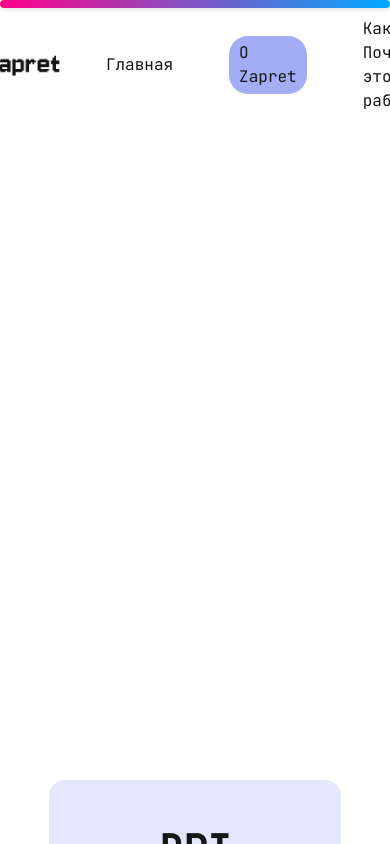
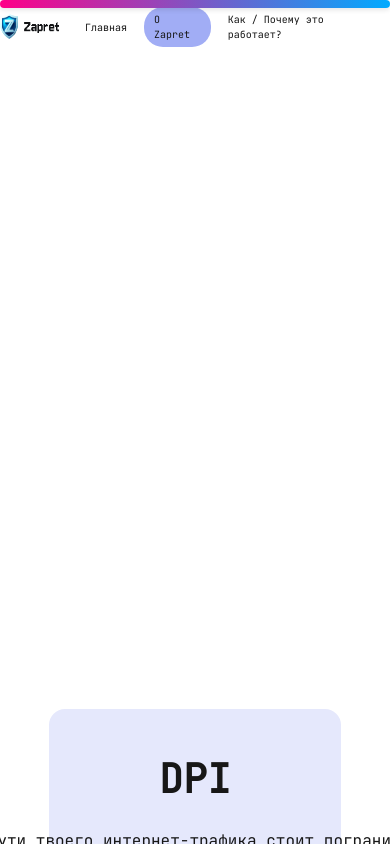
Before and after one commit to kononoVikaReal/Zapret, a Next.js app: page /about in a window 390 px wide. Shown: the top 844 px of the page. Built offline with nearby package versions, Linux system fonts and the light colour scheme.

Commit message:
The navigation bar has been adapted

```diff
--- a/src/app/about/page.tsx
+++ b/src/app/about/page.tsx
@@ -77,7 +77,7 @@ export default function page() {
 			/>
 			<InfoCard
 				props={{
-					title: 'Youtube и Discord',
+					title: 'YouTube и Discord',
 					desc: 'Ютуб и дискорд не работает через запрет ',
 					imgUrl: '/attention.svg',
 					imgAlt: 'attention logo',
--- a/src/app/page.tsx
+++ b/src/app/page.tsx
@@ -1,7 +1,7 @@
 import Advantage from '@/components/Advantage/Advantage'
 import DownloadCard from '@/components/DownloadCard/DownloadCard'
 import InfoCard from '@/components/InfoCard/InfoCard'
-import Zapret from '@/components/ZapretInfo/Zapret'
+import Zapret from '@/components/Zapret/Zapret'
 import * as motion from 'framer-motion/client'
 import styles from './page.module.css'
 
--- a/src/components/InfoDownload/InfoDownload.module.css
+++ b/src/components/InfoDownload/InfoDownload.module.css
@@ -23,3 +23,9 @@
 	gap: 16px;
 	align-items: center;
 }
+
+@media (max-width: 768px) {
+	.background {
+		display: none;
+	}
+}
--- a/src/components/Navigation/Navigation.module.css
+++ b/src/components/Navigation/Navigation.module.css
@@ -24,3 +24,25 @@
 	background-color: #a1adf5; /* Цвет заливки */
 	border-radius: 19px; /* Скругленные углы */
 }
+
+.image {
+	position: relative;
+	overflow: hidden;
+	width: 150px;
+	height: 55px;
+}
+
+@media (max-width: 768px) {
+	.titles {
+		font-size: 10px;
+		gap: 7px;
+		padding-top: 7px;
+	}
+	.image {
+		width: 70px;
+		height: 30px;
+	}
+	.nav {
+		gap: 6px;
+	}
+}
--- a/src/components/Navigation/Navigation.tsx
+++ b/src/components/Navigation/Navigation.tsx
@@ -15,12 +15,9 @@ export default function Navigation() {
 
 	return (
 		<div className={styles.nav}>
-			<Image
-				src='/Zapret logo.png'
-				alt='Zapret logo'
-				height={113}
-				width={150}
-			/>
+			<div className={styles.image}>
+				<Image src='/Zapret logo.png' alt='Zapret logo' fill />
+			</div>
 			<div className={styles.titles}>
 				<Link href='/' className={activeLink === '/' ? styles.active : ''}>
 					Главная
```
Also changed, not shown: src/app/not-found.tsx (added, +11 -0 lines), src/components/Zapret/Zapret.module.css (renamed from src/components/ZapretInfo/Zapret.module.css), src/components/Zapret/Zapret.tsx (renamed from src/components/ZapretInfo/Zapret.tsx).
